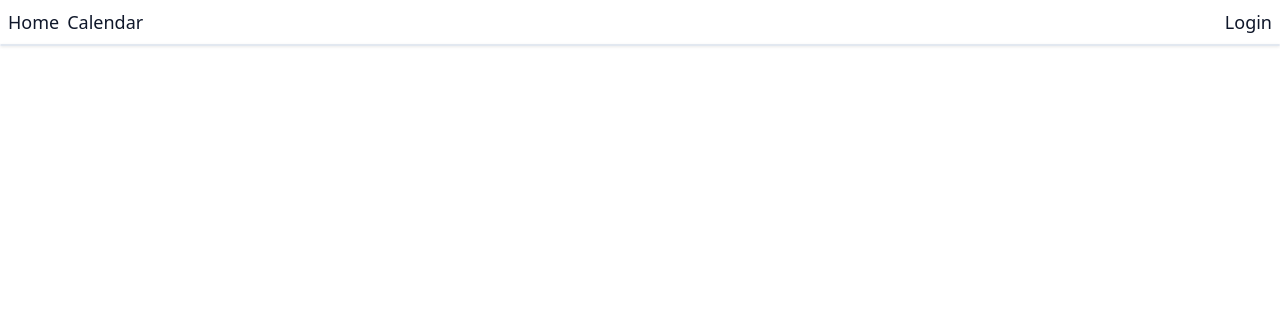
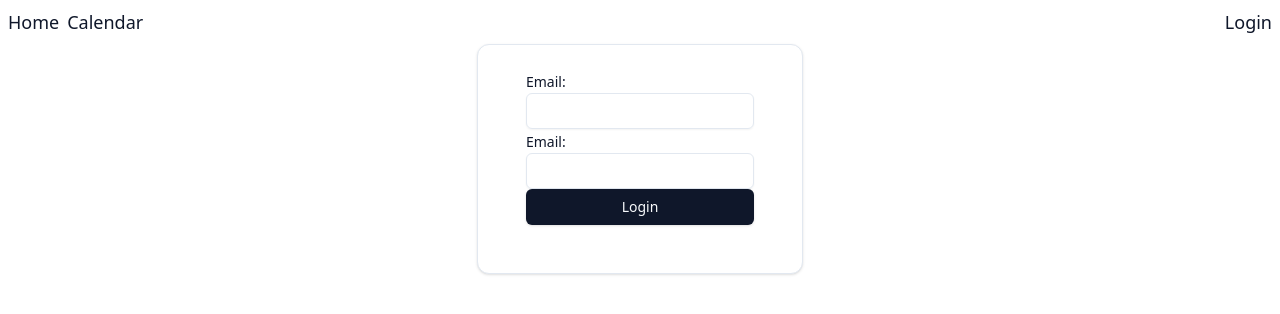
Before and after one commit to Yontemoon/taski, a React (Vite) app: page /login in a window 1280 px wide. Shown: the top 314 px of the page. Built offline with nearby package versions, Linux system fonts and the light colour scheme; no server answers.

Commit message:
added login page.

```diff
--- a/src/routes/login.tsx
+++ b/src/routes/login.tsx
@@ -1,7 +1,10 @@
 import { createFileRoute, redirect } from "@tanstack/react-router";
-import { Login } from "../components/Login";
 import { formatDate } from "@/lib/utils";
-import { Card } from "@/components/ui/card";
+import { Card, CardContent, CardHeader } from "@/components/ui/card";
+import { useForm } from "@tanstack/react-form";
+import { Input } from "@/components/ui/input";
+import { Button } from "@/components/ui/button";
+import { Label } from "@/components/ui/label";
 
 export const Route = createFileRoute("/login")({
   beforeLoad: async ({ context }) => {
@@ -13,9 +16,71 @@ export const Route = createFileRoute("/login")({
 });
 
 function LoginComp() {
+  const form = useForm({
+    defaultValues: {
+      email: "",
+      password: "",
+    },
+    onSubmit: ({ value, formApi }) => {
+      console.log(value);
+      formApi.reset();
+    },
+  });
+
   return (
-    <div>
-      <Card />
+    <div className="flex justify-center">
+      <Card>
+        <CardHeader>
+          <CardContent>
+            <form
+              onSubmit={(e) => {
+                e.preventDefault();
+                e.stopPropagation();
+                form.handleSubmit();
+              }}
+            >
+              <form.Field
+                name="email"
+                children={(field) => {
+                  return (
+                    <>
+                      <Label>Email:</Label>
+                      <Input
+                        id={field.name}
+                        name={field.name}
+                        value={field.state.value}
+                        onBlur={field.handleBlur}
+                        onChange={(e) => field.handleChange(e.target.value)}
+                      />
+                    </>
+                  );
+                }}
+              />
+              <form.Field
+                name="password"
+                children={(field) => {
+                  return (
+                    <>
+                      <Label>Email:</Label>
+                      <Input
+                        type="password"
+                        id={field.name}
+                        name={field.name}
+                        value={field.state.value}
+                        onBlur={field.handleBlur}
+                        onChange={(e) => field.handleChange(e.target.value)}
+                      />
+                    </>
+                  );
+                }}
+              />
+              <Button className="w-full" type="submit">
+                Login
+              </Button>
+            </form>
+          </CardContent>
+        </CardHeader>
+      </Card>
     </div>
   );
 }
```
Also changed, not shown: 2 other files (tests, documents, lock files or other folders).
